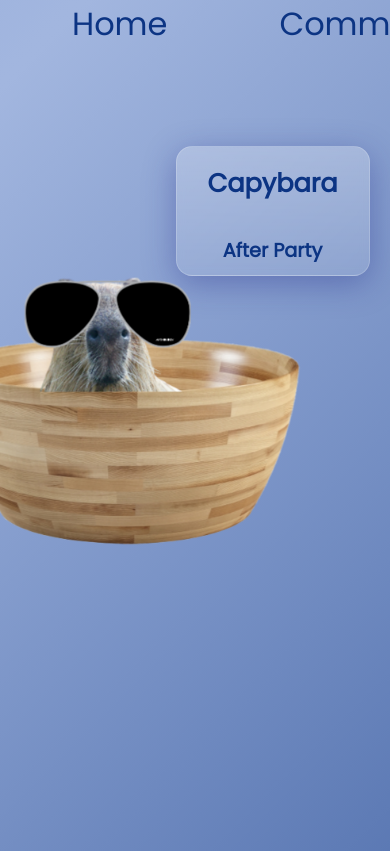
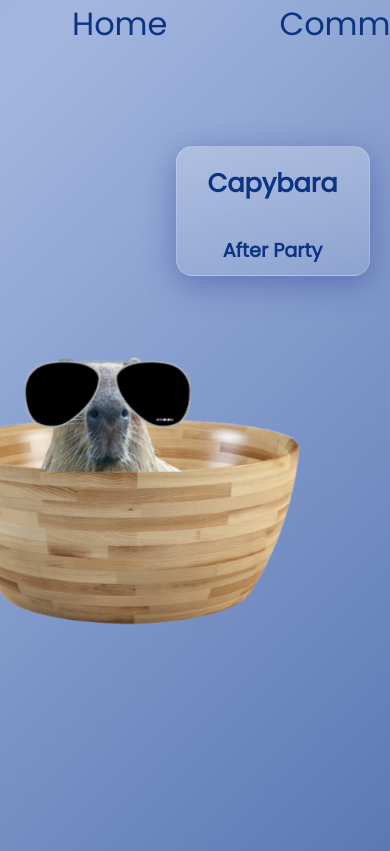
Before and after one commit to bluetigerlily/capybarawebsite, a React (Create React App) app: page / in a window 390 px wide. Shown: the top 851 px of the page. Built offline with nearby package versions, Linux system fonts and the light colour scheme.

Commit message:
fixing media queries

```diff
--- a/src/components/community/community.scss
+++ b/src/components/community/community.scss
@@ -9,6 +9,8 @@ $paleblue: #6b8cce;
     justify-items: center;
     height: 94.8vh;
     width: 99.8%;
+    overflow: hidden;
+
 }
 .communitycontainter {
     font-family: 'Poppins', sans-serif;
--- a/src/components/home/home.scss
+++ b/src/components/home/home.scss
@@ -16,6 +16,7 @@ body {
     display: flex;
     flex-direction: column;
     width: 100%;
+    overflow: hidden;
 }
 
 @keyframes gradient {
@@ -58,7 +59,7 @@ body {
 @media (max-width: 1400px) {
     .capybaracontainer {
         width: 100%;
-        background-position: -1rem 20rem;
+        background-position: -1rem 25rem;
     }
 }
 @media (max-width: 1300px) {
@@ -69,6 +70,10 @@ body {
         max-height: 15rem !important;
         margin-left: 45% !important;
         margin-top: 4% !important;
+    }
+    .capybaracontainer {
+        width: 100%;
+        background-position: -1rem 25rem;
     }
 }
 @media (max-width: 1000px) {
@@ -91,7 +96,7 @@ body {
 @media (max-width: 900px) {
     .capybaracontainer {
         width: 100%;
-        background-position: -1rem 25rem;
+        background-position: -1rem 19rem;
     }
     .hometitle {
         max-width: 15rem !important;
@@ -99,9 +104,6 @@ body {
         max-height: 8rem !important;
         margin-left: 55% !important;
         margin-top: 10% !important;
-    }
-    .capybaracontainer {
-        background-position: -1rem 13rem;
     }
 }
 @media (max-width: 700px) {
@@ -114,7 +116,7 @@ body {
     }
     .capybaracontainer {
         width: 95%;
-        background-position: -3rem 14rem;
+        background-position: -3rem 19rem;
     }
     .okayIpullup {
         width: 0;
```
